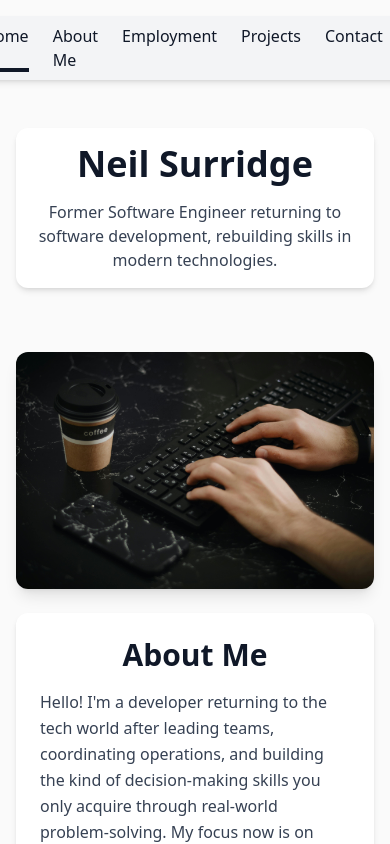
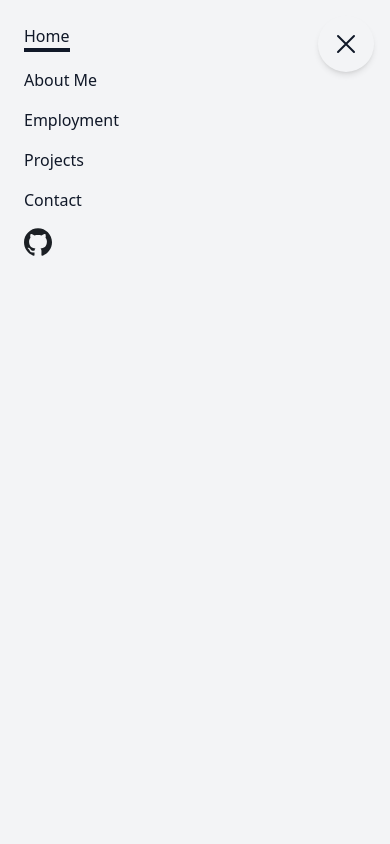
Before and after one commit to NeilDev1976/portfolio-site, a React (Vite) app: page / in a window 390 px wide. Shown: the top 844 px of the page. Built offline with nearby package versions, Linux system fonts and the light colour scheme.

Commit message:
feat (ui) : added hero icons and mobile sliding in menu (#10)

```diff
--- a/package.json
+++ b/package.json
@@ -10,6 +10,7 @@
     "preview": "vite preview"
   },
   "dependencies": {
+    "@heroicons/react": "^2.2.0",
     "@tailwindcss/vite": "^4.1.17",
     "react": "^19.1.1",
     "react-dom": "^19.1.1",
--- a/src/components/Header.tsx
+++ b/src/components/Header.tsx
@@ -2,27 +2,25 @@ import { NavLink } from "react-router-dom";
 import siteConfig from "../data/siteConfig.json";
 import GitHubLogoDark from  "../assets/GitHub_Invertocat_Dark.svg";
 import GitHubLogoLight from  "../assets/GitHub_Invertocat_Light.svg";
+import { Bars3Icon } from "@heroicons/react/24/outline";
+import { XMarkIcon } from "@heroicons/react/24/outline";
+import { useState } from "react";
 
 const Header = () => {
+    const [showMenu, setShowMenu] = useState(true); //only care about this for mobile
 
     // Render menu items, can be used in both mobile and desktop navs, load from siteConfig
     const renderMenu = () => (
-      siteConfig.navigation.map((item) => (
+        <>
+            {siteConfig.navigation.map((item) => (
                 <NavLink to={item.path}
+                    onClick={()=> setShowMenu(false)}
                     className={({isActive}) => `${isActive ? "border-b-4 border-grey-900" : "border-b-0"}`}>
                     {item.name}
                 </NavLink>
-          ))
-      );
+            ))}
 
-    return (
-        <header className="fixed top-0 left-0 w-full flex justify-center z-50 pointer-events-none">
-            <div className="header pointer-events-auto rounded-2xl px-8 py-2 mt-4 shadow-md">
-                <nav className="flex gap-6">
-                    {renderMenu()}
-
-                    <a
-                        href={siteConfig.site.github}
+                <a href={siteConfig.site.github}
                         target="_blank"
                         rel="noopener noreferrer"
                         className="hover:opacity-80"
@@ -30,6 +28,36 @@ const Header = () => {
                         <img className="block dark:hidden h-7 w-7" src={GitHubLogoDark} alt="GitHub" />
                         <img className="hidden dark:block h-7 w-7" src={GitHubLogoLight} alt="GitHub" />
                     </a>
+        </>
+      );
+
+    return (
+        <header className="fixed top-0 left-0 w-full flex justify-end sm:justify-center z-50">
+            {/* Mobile Navigation */}
+            <div className="header flex mr-4 mt-4 pointer-events-auto w-14 h-14 z-50 justify-center items-center shadow-md sm:hidden rounded-full">
+                <button className="relative w-full h-full flex justify-center items-center"
+                        onClick={()=>(setShowMenu(!showMenu))}>
+                    {/* Closed state icon */}
+                    <Bars3Icon className={`absolute h-8 w-8 transition-opacity duration-600 ${showMenu ? "opacity-0" : "opacity-100"} `} />
+                    {/* Open state icon */}
+                    <XMarkIcon className={`absolute h-8 w-8 transition-opacity duration-600 ${showMenu ? "opacity-100" : "opacity-0"} `} />
+                </button>
+            </div>
+            {/*slide in menu for mobile devices*/}
+            <div className={`header fixed sm:hidden top-0 right-0 h-full w-full z-40 transform transition-transform duration-300 ${showMenu ? "translate-x-0" : "translate-x-full"}`}>
+                <nav className="flex flex-col p-6 gap-4 items-start">
+                    {renderMenu()}
+                </nav>
+            </div>
+
+
+
+            {/* Desktop Navigation */}
+            <div className="hidden sm:block header pointer-events-auto rounded-2xl px-8 py-2 mt-4 shadow-md">
+                <nav className="flex gap-6">
+                    {renderMenu()}
+
+
                 </nav>
             </div>
         </header>
```
Also changed, not shown: 1 other file (tests, documents, lock files or other folders). Lines whose indentation alone changed are shown as unchanged.
